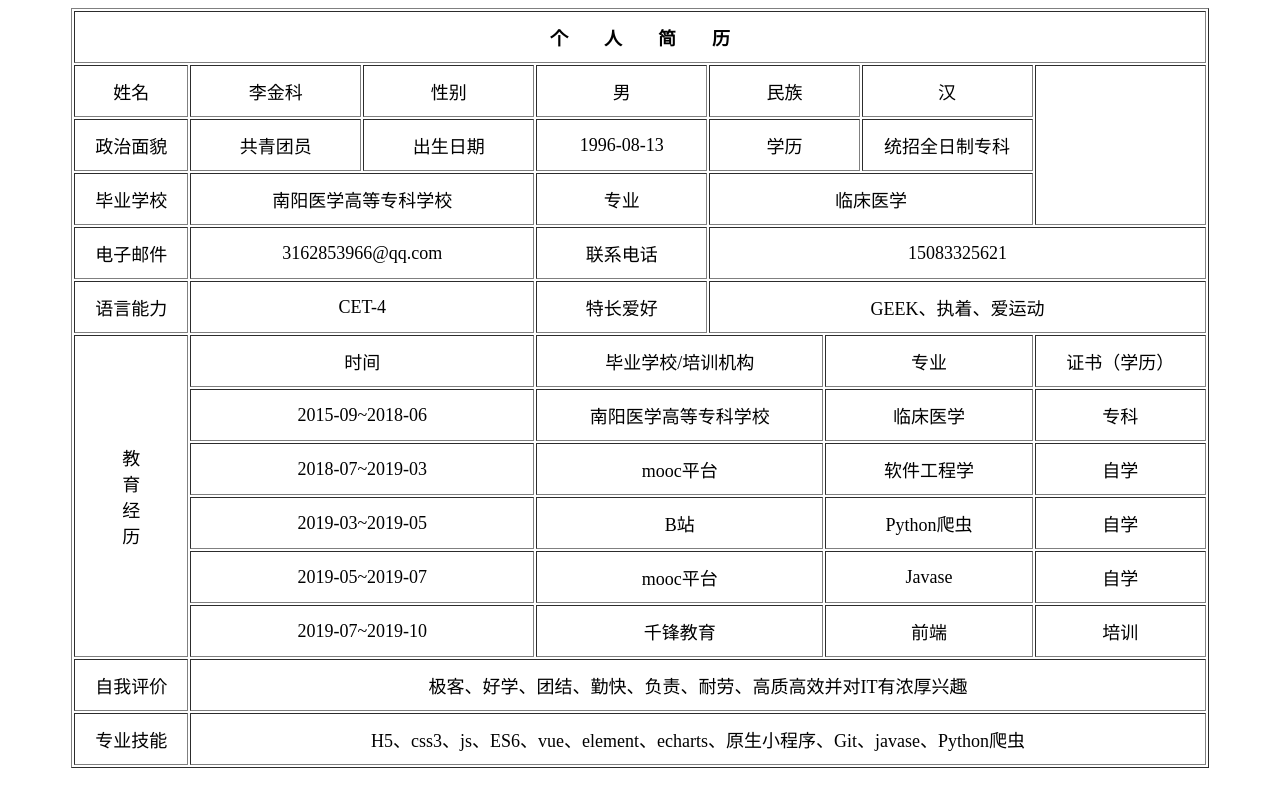
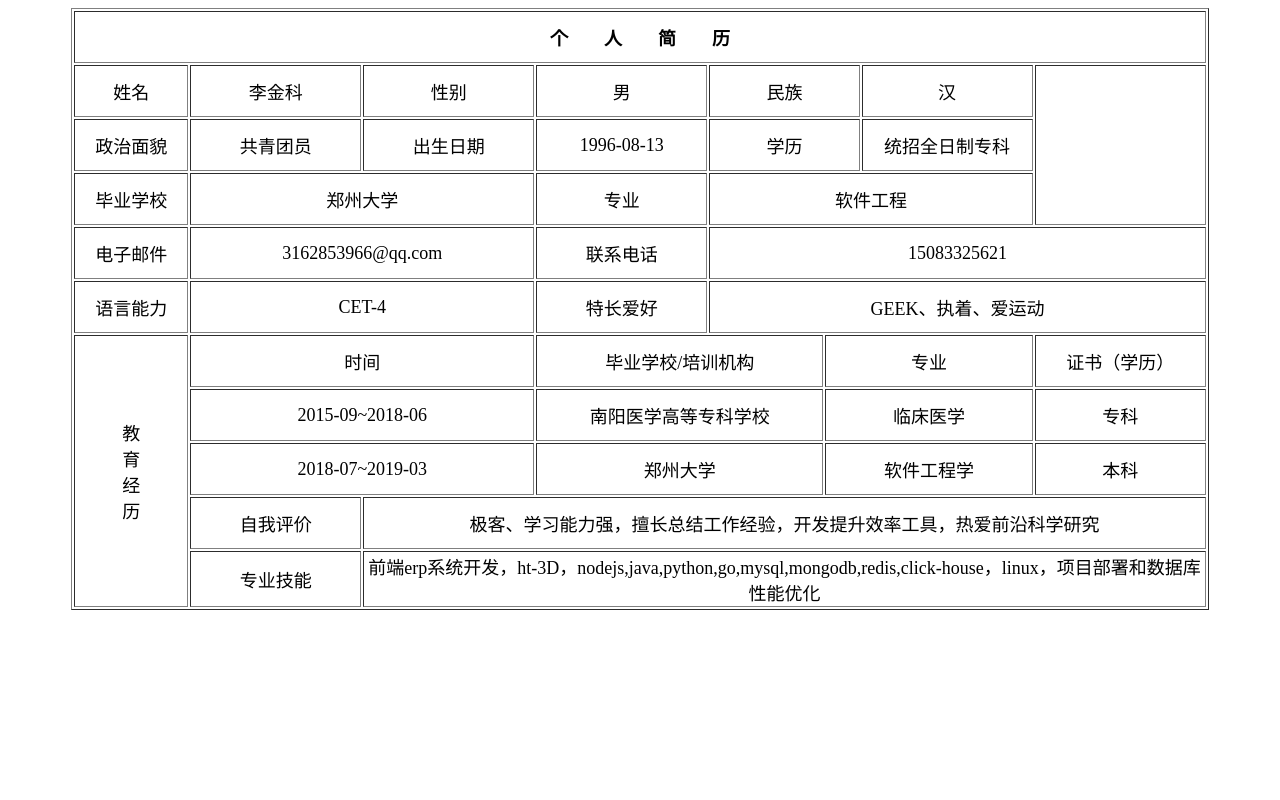
Before and after one commit to li1125435097/li1125435097.github.io, a plain HTML site: page personInfo.html in a window 1280 px wide. Drawn offline with Linux system fonts and the light colour scheme.

Commit message:
Update personInfo.html

```diff
--- a/personInfo.html
+++ b/personInfo.html
@@ -36,8 +36,8 @@
 				<td colspan="2">学历</td><td>统招全日制专科</td>
 			</tr>
 			<tr>
-				<td>毕业学校</td><td colspan="2">南阳医学高等专科学校</td>
-				<td>专业</td><td colspan="3">临床医学</td>
+				<td>毕业学校</td><td colspan="2">郑州大学</td>
+				<td>专业</td><td colspan="3">软件工程</td>
 			</tr>
 			<tr>
 				<td>电子邮件</td><td colspan="2">3162853966@qq.com</td>
@@ -57,29 +57,17 @@
 				<td colspan="2">临床医学</td><td colspan="1">专科</td>
 			</tr>
 			<tr>
-				<td colspan="2">2018-07~2019-03</td><td colspan="2">mooc平台</td>
-				<td colspan="2">软件工程学</td><td colspan="1">自学</td>
-			</tr>
-			<tr>
-				<td colspan="2">2019-03~2019-05</td><td colspan="2">B站</td>
-				<td colspan="2">Python爬虫</td><td colspan="1">自学</td>
-			</tr>
-			<tr>
-				<td colspan="2">2019-05~2019-07</td><td colspan="2">mooc平台</td>
-				<td colspan="2">Javase</td><td colspan="1">自学</td>
-			</tr>
-			<tr>
-				<td colspan="2">2019-07~2019-10</td><td colspan="2">千锋教育</td>
-				<td colspan="2">前端</td><td colspan="1">培训</td>
+				<td colspan="2">2018-07~2019-03</td><td colspan="2">郑州大学</td>
+				<td colspan="2">软件工程学</td><td colspan="1">本科</td>
 			</tr>
 			<tr>
 				<td>自我评价</td><td colspan="7">
-					极客、好学、团结、勤快、负责、耐劳、高质高效并对IT有浓厚兴趣
+					极客、学习能力强，擅长总结工作经验，开发提升效率工具，热爱前沿科学研究
 				</td>
 			</tr>
 			<tr>
 				<td>专业技能</td><td colspan="7">
-					H5、css3、js、ES6、vue、element、echarts、原生小程序、Git、javase、Python爬虫
+					前端erp系统开发，ht-3D，nodejs,java,python,go,mysql,mongodb,redis,click-house，linux，项目部署和数据库性能优化
 				</td>
 			</tr>
 		</table>
```
